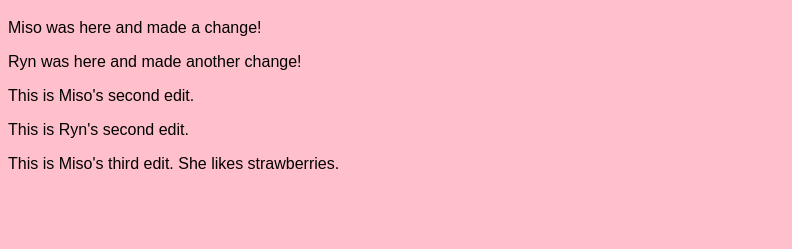
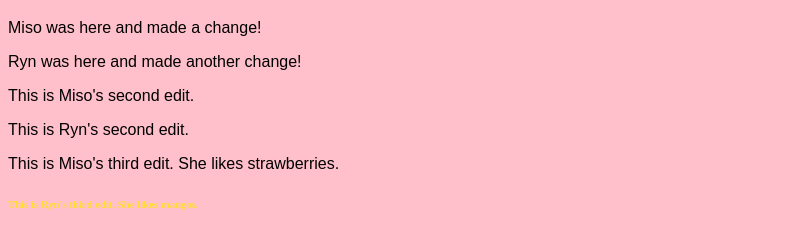
Before and after one commit to sumairumiso/core-interactionslec-WK4, a plain HTML site: page week-4/index.html in a window 1280 px wide. Shown: the part 61-310 px from the top of the page, without its empty margins (0-792 px from the left). Drawn offline with Linux system fonts and the light colour scheme.

Commit message:
Ryn Commit 3 - Added new text and Changed H6 color

```diff
--- a/week-4/index.html
+++ b/week-4/index.html
@@ -11,5 +11,6 @@
     <p>This is Miso's second edit.</p>
     <p>This is Ryn's second edit.</p>
     <p>This is Miso's third edit. She likes strawberries.</p>
+    <h6>This is Ryn's third edit. She likes mangos.</h6>
   </body>
 </html>
--- a/week-4/style.css
+++ b/week-4/style.css
@@ -13,3 +13,8 @@ p {
   font-family: Arial, Helvetica, sans-serif;
   color:black
 }
+
+h6 {
+  color: rgb(255, 221, 53);
+  text-align: left;
+}
```
